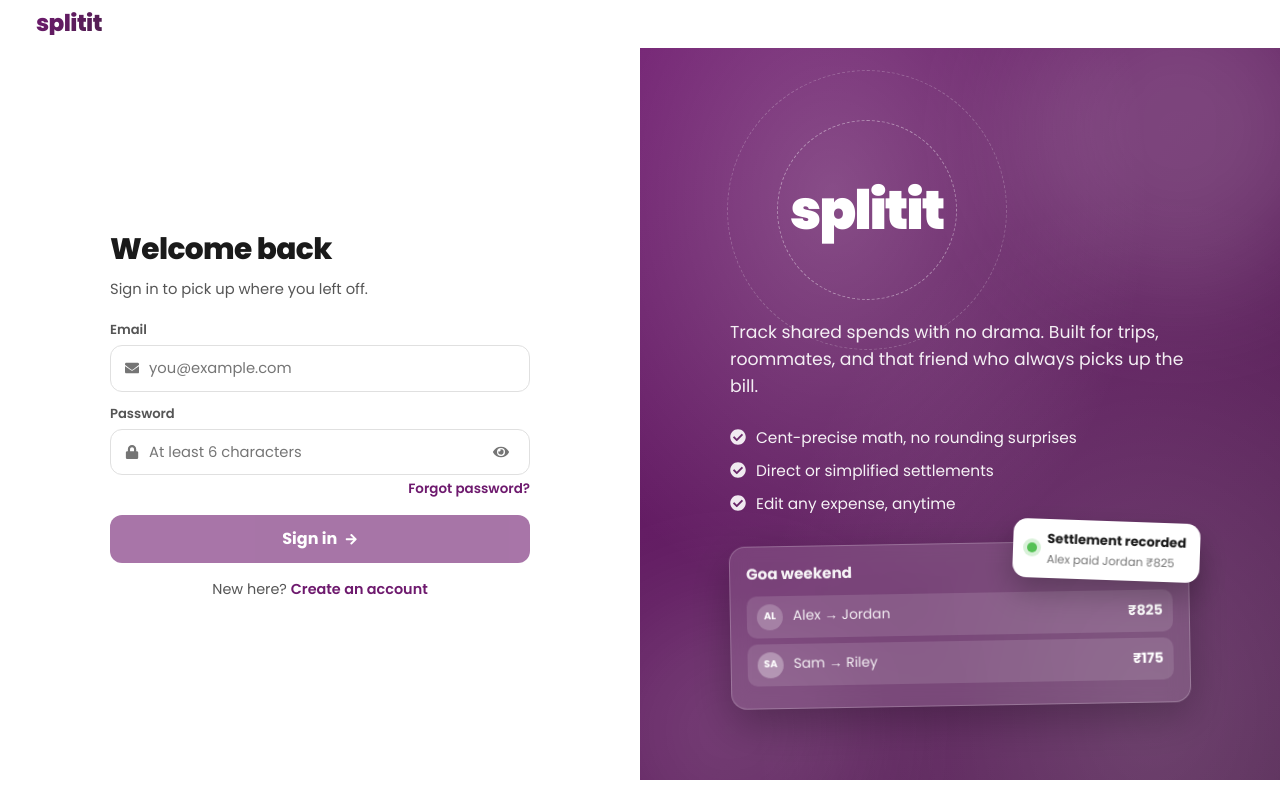
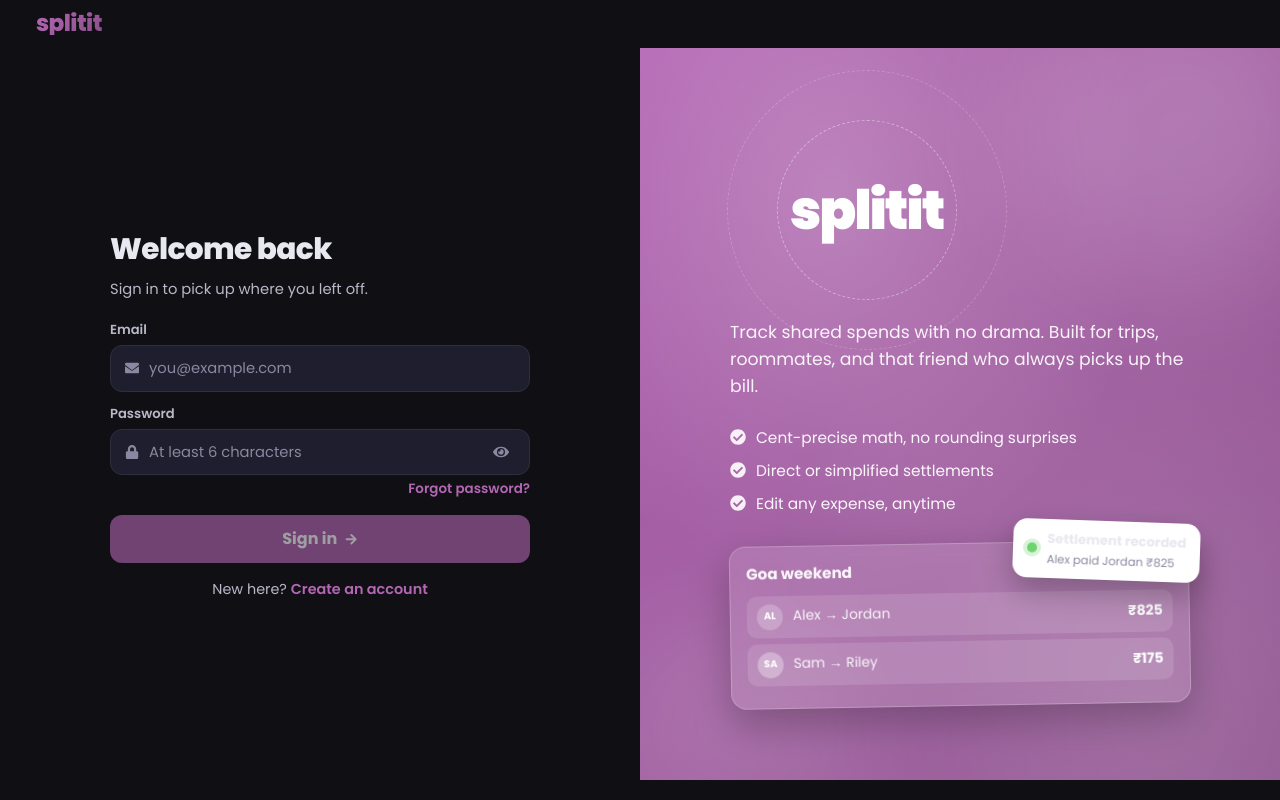
Before and after one commit to samay-singh-pro/SplitProject, a React (Vite) app in the folder frontend/: page /login in a window 1280 px wide. Built offline with nearby package versions, Linux system fonts and the light colour scheme; no server answers.

Commit message:
Update theme context to default to dark mode and clarify theme preference handling
- Changed the default theme from 'light' to 'dark' in ThemeContext.jsx.
- Updated comments to clarify the logic for using saved theme preferences from localStorage.

```diff
--- a/frontend/src/contexts/ThemeContext.jsx
+++ b/frontend/src/contexts/ThemeContext.jsx
@@ -12,9 +12,10 @@ export const useTheme = () => {
 
 export const ThemeProvider = ({ children }) => {
   const [theme, setTheme] = useState(() => {
-    // Get theme from localStorage or default to 'light'
+    // Use the saved preference if the user has chosen one; otherwise
+    // default to dark mode.
     const savedTheme = localStorage.getItem('splitit-theme');
-    return savedTheme || 'light';
+    return savedTheme || 'dark';
   });
 
   useEffect(() => {
```
